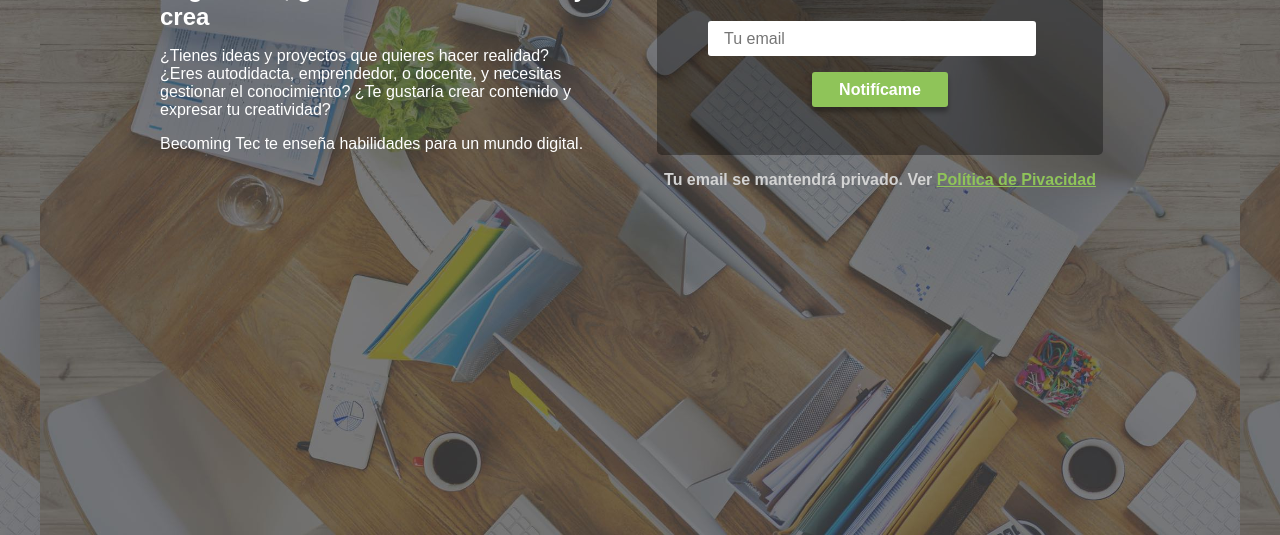
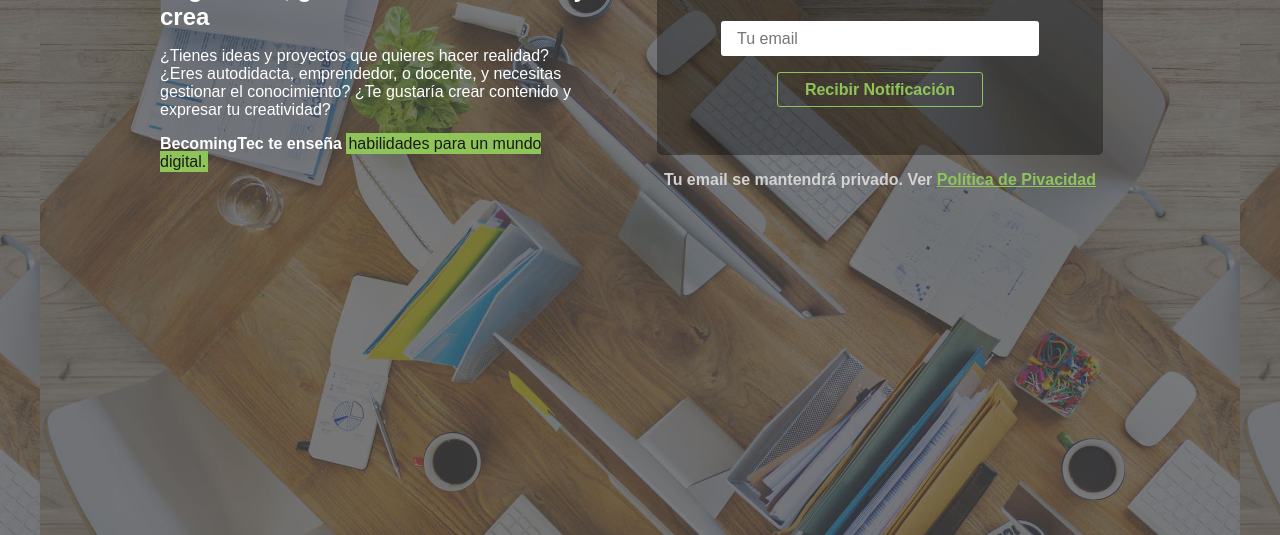
Before and after one commit to jpcpamies/pr-becomingtec_splash, a plain HTML site: page index.html in a window 1280 px wide. Shown: the part 265-800 px from the top of the page. Drawn offline with Linux system fonts and the light colour scheme.

Commit message:
Pagina splash lista para lanzamiento

```diff
--- a/css/style.css
+++ b/css/style.css
@@ -249,7 +249,7 @@ html {
 }
 .body {
   font-size: 1rem;
-  margin-bottom: 1rem;
+  margin-bottom: 16px;
 }
 body {
   background-color: #37474f;
@@ -322,38 +322,32 @@ body {
   padding-bottom: 0;
 }
 .form .form--submit {
-  background-color: #8fc459;
-  border: none;
+  background: transparent;
+  border: 1px solid #8fc459;
+  color: #8fc459;
   -webkit-border-radius: 3px;
   border-radius: 3px;
-  font-weight: bold;
+  font-weight: 600;
   height: 35px;
   padding-left: 24px;
   padding-right: 24px;
-  -webkit-transition: 0.1s;
-  -moz-transition: 0.1s;
-  -o-transition: 0.1s;
-  -ms-transition: 0.1s;
-  transition: 0.1s;
-  -webkit-box-shadow: 0px 5px 5px rgba(0,0,0,0.3);
-  box-shadow: 0px 5px 5px rgba(0,0,0,0.3);
 }
 .form .form--submit:hover {
-  -webkit-box-shadow: 0px 0px 1px rgba(0,0,0,0.3);
-  box-shadow: 0px 0px 1px rgba(0,0,0,0.3);
-  -webkit-transform: translate(0px, 2px);
-  -moz-transform: translate(0px, 2px);
-  -o-transform: translate(0px, 2px);
-  -ms-transform: translate(0px, 2px);
-  transform: translate(0px, 2px);
-  -webkit-transform: translate(0px, 2px);
+  background-color: #8fc459;
+  color: #fff;
 }
 .footer {
-  padding-bottom: 128px;
+  padding-bottom: 104px;
 }
 .footer-copy {
   color: #d3d3d3;
   font-weight: bold;
+}
+.highlight {
+  background-color: #8fc459;
+  color: #191919;
+  font-weight: 500;
+  padding: 2px;
 }
 /* small */
 @media only screen and (min-width: 680px) {
@@ -403,7 +397,7 @@ body {
     padding-left: 48px;
     padding-right: 48px;
     width: 85%;
-    max-width: 600px;
+    max-width: 700px;
   }
   .form--copy {
     -webkit-align-items: center;
@@ -436,7 +430,7 @@ body {
     align-items: center;
   }
   .form .form--input {
-    max-width: 210px;
+    max-width: 250px;
     margin-bottom: 0;
     margin-right: 16px;
   }
@@ -493,7 +487,8 @@ body {
     text-align: center;
   }
   .form .form--input {
-    max-width: 310px;
+    max-width: 300px;
+    margin-right: 0;
   }
   .form .form--submit {
     margin-top: 16px;
--- a/index.html
+++ b/index.html
@@ -27,7 +27,7 @@
           </section>
           <section class="middle">
             <p class="body  tk-acumin-pro">¿Tienes ideas y proyectos que quieres hacer realidad? ¿Eres autodidacta, emprendedor, o docente, y necesitas gestionar el conocimiento? ¿Te gustaría crear contenido y expresar tu creatividad?</p>
-            <p class="body  tk-acumin-pro">Becoming Tec te enseña habilidades para un mundo digital.</p>
+            <b class="body  tk-acumin-pro">BecomingTec te enseña <span class="highlight"> habilidades para un mundo digital.</span></b>
           </section>
         </div>
         <div class="main-right">
@@ -49,14 +49,14 @@
                 </div> <!--/Requerido para Mailchimp -->
 
                 <!-- Botón de submit -->
-                <input class="form--submit" type="submit" value="Notifícame" name="subscribe" id="mc-embedded-subscribe">
+                <input class="form--submit" type="submit" value="Recibir Notificación" name="subscribe" id="mc-embedded-subscribe">
                 <!-- /Botón de submit -->
               </form>
               <!-- /Formulario Suscripción MailChimp -->
             </div>
           </section>
           <footer class="footer">
-            <p class="footer-copy  tk-acumin-pro">Tu email se mantendrá privado. Ver <a href="privacidad.html">Política de Pivacidad</a></p>
+            <p class="footer-copy  tk-acumin-pro">Tu email se mantendrá privado. Ver <a href="privacidad">Política de Pivacidad</a></p>
           </footer>
         </div>
       </div>
```
Also changed, not shown: privacidad.html (+4 -4 lines), 1 other file.
